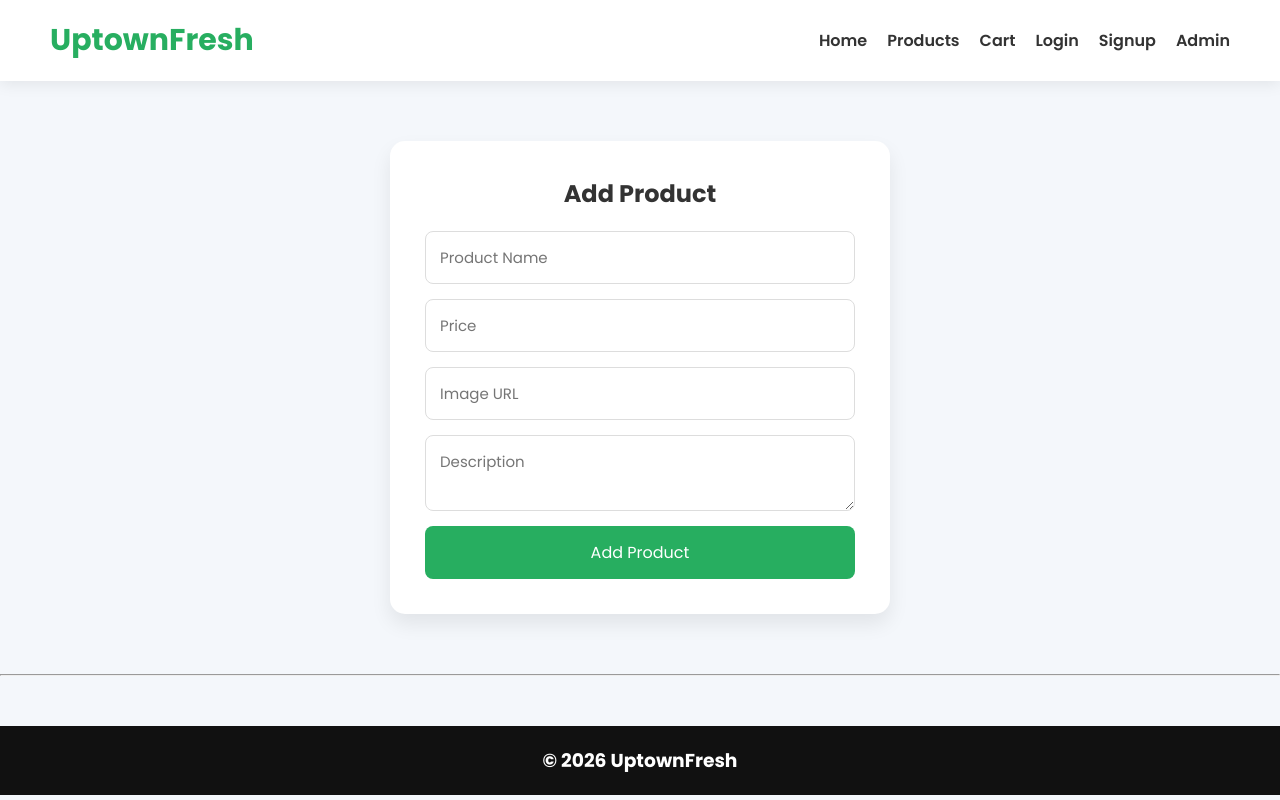
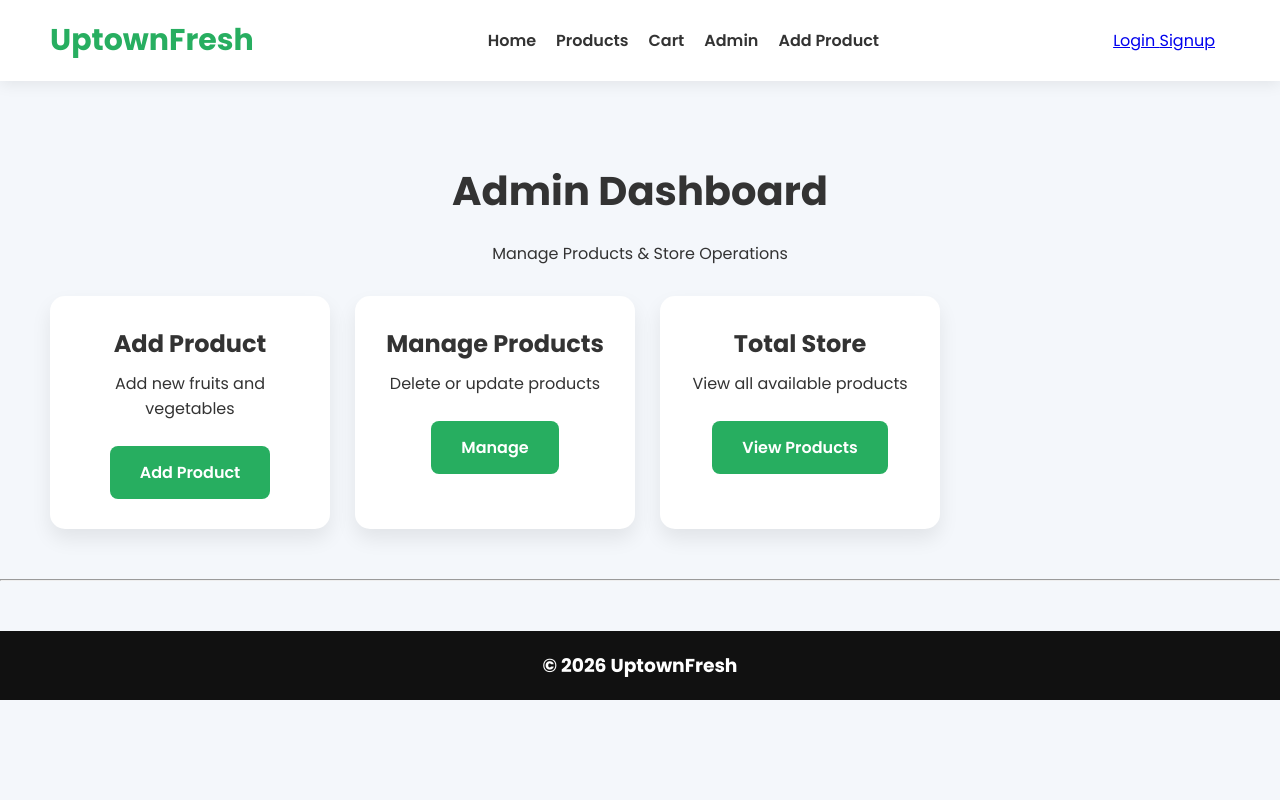
Before and after one commit to manthankahar/Uptown_Fresh, a Node server app: page /admin in a window 1280 px wide. Run offline with Node 20, Linux system fonts and the light colour scheme; the visitor is signed in with stand-in values (Sample User, id 1); some libraries are stand-ins or nearby versions.

Commit message:
one code

```diff
--- a/backend/server.js
+++ b/backend/server.js
@@ -177,6 +177,11 @@
 res.render("admin");
 });
 
+
+app.get("/add-product",(req,res)=>{
+res.render("add-product");
+});
+
 // Upload Folder
 app.use(
 "/uploads",
--- a/backend/views/admin.ejs
+++ b/backend/views/admin.ejs
@@ -4,114 +4,55 @@
 <head>
 <meta charset="UTF-8">
 <meta name="viewport" content="width=device-width, initial-scale=1.0">
-<title>Admin Panel</title>
-
+<title>Admin Dashboard - UptownFresh</title>
 <link rel="stylesheet" href="/css/style.css">
-
 </head>
 <body>
 
 <%- include("partials/navbar") %>
 
-<div class="form-container">
+<div class="admin-container">
 
+<h1 class="page-title">
+Admin Dashboard
+</h1>
+
+<p style="text-align:center;margin-bottom:30px;">
+Manage Products & Store Operations
+</p>
+
+<div class="admin-cards">
+
+<div class="admin-card">
 <h2>Add Product</h2>
+<p>Add new fruits and vegetables</p>
 
-<form id="productForm">
+<a href="/add-product" class="btn">
+Add Product
+</a>
+</div>
 
-<input
-type="text"
-id="name"
-placeholder="Product Name"
-required
+<div class="admin-card">
+<h2>Manage Products</h2>
+<p>Delete or update products</p>
 
->
+<a href="/products" class="btn">
+Manage
+</a>
+</div>
 
-<input
-type="number"
-id="price"
-placeholder="Price"
-required
+<div class="admin-card">
+<h2>Total Store</h2>
+<p>View all available products</p>
 
->
-
-<input
-type="text"
-id="image"
-placeholder="Image URL"
-required
-
->
-
-<textarea
-id="description"
-placeholder="Description"
-required
-></textarea>
-
-<button type="submit">
-Add Product
-</button>
-
-</form>
+<a href="/products" class="btn">
+View Products
+</a>
+</div>
 
 </div>
 
-<script>
-
-document
-.getElementById("productForm")
-.addEventListener(
-"submit",
-async (e) => {
-
-e.preventDefault();
-
-const product = {
-
-name:
-document.getElementById("name").value,
-
-price:
-document.getElementById("price").value,
-
-image:
-document.getElementById("image").value,
-
-description:
-document.getElementById("description").value
-
-};
-
-const response =
-await fetch(
-"http://localhost:5000/api/products",
-{
-method:"POST",
-
-headers:{
-"Content-Type":
-"application/json"
-},
-
-body:JSON.stringify(product)
-
-}
-);
-
-const data =
-await response.json();
-
-alert("Product Added Successfully");
-
-document
-.getElementById("productForm")
-.reset();
-
-}
-);
-
-</script>
+</div>
 
 <%- include("partials/footer") %>
 
--- a/backend/views/partials/navbar.ejs
+++ b/backend/views/partials/navbar.ejs
@@ -6,9 +6,101 @@
 <li><a href="/">Home</a></li>
 <li><a href="/products">Products</a></li>
 <li><a href="/cart">Cart</a></li>
-<li><a href="/login">Login</a></li>
-<li><a href="/signup">Signup</a></li>
 <li><a href="/admin">Admin</a></li>
+<li><a href="/add-product">Add Product</a></li>
 </ul>
 
+<div id="userSection">
+
+<a id="loginBtn" href="/login">
+Login
+</a>
+
+<a id="signupBtn" href="/signup">
+Signup
+</a>
+
+<span
+id="userInfo"
+style="
+font-weight:bold;
+margin-left:15px;
+color:#27ae60;
+"
+
+> </span>
+
+<button
+id="logoutBtn"
+onclick="logout()"
+style="
+display:none;
+margin-left:10px;
+padding:8px 15px;
+background:red;
+color:white;
+border:none;
+cursor:pointer;
+border-radius:5px;
+"
+
+>
+
+Logout </button>
+
+</div>
+
+<script>
+
+const email =
+localStorage.getItem("userEmail");
+
+const token =
+localStorage.getItem("token");
+
+if(email && token){
+
+document.getElementById(
+"userInfo"
+).innerText =
+"👤 " + email;
+
+document.getElementById(
+"logoutBtn"
+).style.display =
+"inline-block";
+
+document.getElementById(
+"loginBtn"
+).style.display =
+"none";
+
+document.getElementById(
+"signupBtn"
+).style.display =
+"none";
+
+}
+
+function logout(){
+
+localStorage.removeItem(
+"token"
+);
+
+localStorage.removeItem(
+"userEmail"
+);
+
+alert(
+"Logout Successful"
+);
+
+window.location.href =
+"/login";
+
+}
+
+</script>
+
 </nav>
```
Also changed, not shown: backend/views/addProduct.ejs (added, +155 -0 lines), frontend/cart.html (+14 -0 lines), frontend/login.js (+11 -0 lines), frontend/products.html (+14 -0 lines).
